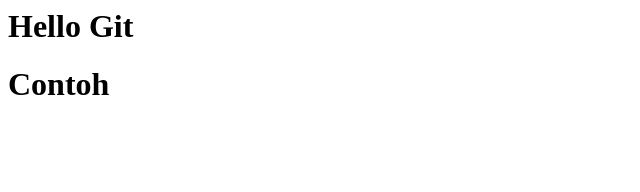
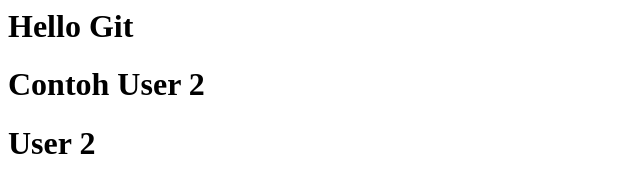
Before and after one commit to doniduaasattuu/belajar-git-remote, a plain HTML site: page index.html in a window 1280 px wide. Shown: the whole page, without its empty margins (0-640 px from the left). Drawn offline with Linux system fonts and the light colour scheme.

Commit message:
Add user 2 to index.html

```diff
--- a/index.html
+++ b/index.html
@@ -1,6 +1,7 @@
 <html>
   <body>
     <h1>Hello Git</h1>
-    <h1>Contoh</h1>
+    <h1>Contoh User 2</h1>
+    <h1>User 2</h1>
   </body>
 </html>
```
